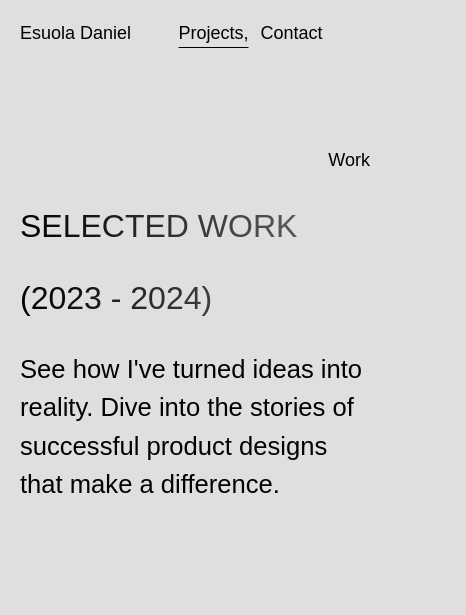
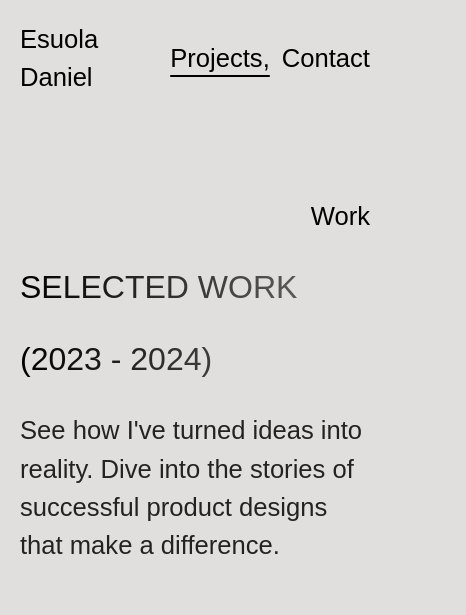
Before and after one commit to danielafriheart/danielEsuola, a React (Vite) app: page /projects in a window 390 px wide. Shown: the top 615 px of the page, 466 px wide, since content can reach past the window. Built offline with nearby package versions, Linux system fonts and the light colour scheme; no server answers; a web font is replaced by a local one.

Commit message:
Updates to typography

```diff
--- a/src/components/Preloader.jsx
+++ b/src/components/Preloader.jsx
@@ -45,7 +45,7 @@
                             <motion.div className='header text-Header text-White'>
                                 {rounded}
                             </motion.div>
-                            <Paragraph text={"%"} className='header text-Header text-White/50' />
+                            <Paragraph text={"%"} className='header text-Header lg:text-White/50' />
                         </span>
                     </div>
                 </div>
--- a/src/layout/typography/Paragraph.jsx
+++ b/src/layout/typography/Paragraph.jsx
@@ -8,7 +8,7 @@
     equivalent to specific pixel sizes, as mentioned in the comments. */
     const variantStyles = {
         base: "text-[1rem]leading-[22px] font-normal",   // equivalent to 16px
-        caption: "text-[1.125rem]",  // equivalent to 18px
+        caption: "lg:text-[1.125rem] text-Paragraph-sm",  // equivalent to 18px
         label: "lg:text-[1.5rem] md:text-[1.25rem] text-[1.125rem]",  // equivalent to 24px
         paragraph: "lg:text-[2.5rem] md:text-Paragraph-md text-Paragraph-sm", // equivalent to 40px
         paragraph_md: "lg:text-Paragraph-md md:text-Paragraph-sm text-Paragraph-sm", // equivalent to 32px
```
